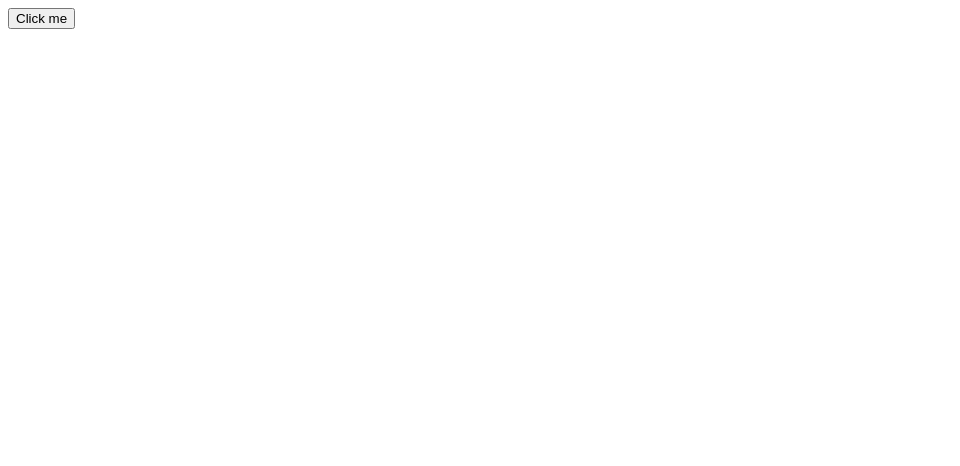
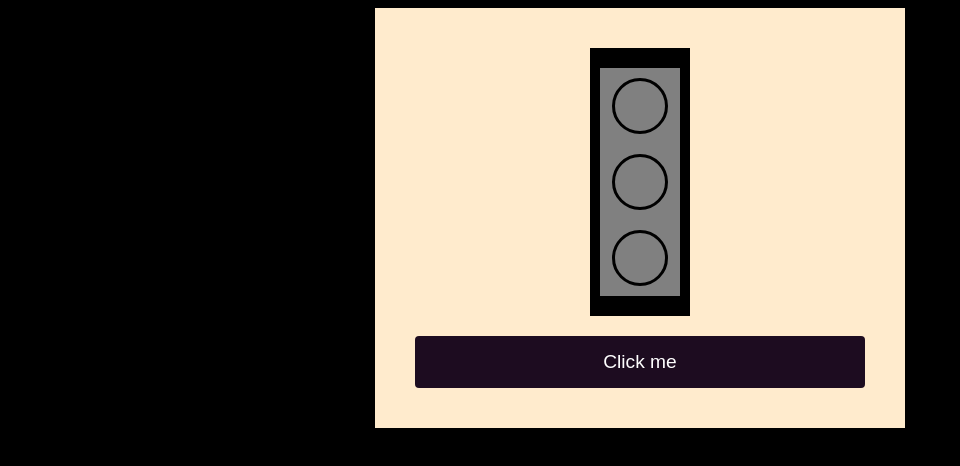
Before and after one commit to devlele/TrafficLight, a plain HTML site: page index.html in a window 1280 px wide. Shown: the whole page, without its empty margins (0-960 px from the left). Drawn offline with Linux system fonts and the light colour scheme.

Commit message:
closes #2 - Implementando CSS

```diff
--- a/index.html
+++ b/index.html
@@ -4,18 +4,19 @@
     <meta charset="UTF-8">
     <meta name="viewport" content="width=device-width, initial-scale=1.0">
     <title>Traffic Light Project</title>
+    <link rel="stylesheet" href="style.css">
 </head>
 <body>
     <div class="container">
         <div class="traffic-light">
             <div class="panel">
-                <div class="red-light">
+                <div class="light">
 
                 </div>
-                <div class="yellow-light">
+                <div class="light">
 
                 </div>
-                <div class="green-light">
+                <div class="light">
 
                 </div>
             </div>
--- /dev/null
+++ b/style.css
@@ -0,0 +1,73 @@
+body {
+    background-color: black;
+    display: flex;
+    justify-content: center;
+    align-items: center;
+}
+
+button{
+    background-color: #1d0c20;
+    color: white;
+    border-radius: 4px;
+    border: none;
+    padding: 15px 32px;
+    text-decoration: none;
+    font-size: 1.2rem;
+    cursor: pointer;
+
+}
+
+.container {
+    background-color: #ffebcd;
+    margin: auto;
+    padding: 40px;
+    width: 450px;
+    display: flex;
+    flex-direction: column;
+}
+
+.traffic-light{
+    background-color: black;
+    width: 100px;
+    padding-top: 10px;
+    padding-bottom: 10px;
+    display: flex;
+    flex-direction: column;
+    margin: auto;
+    margin-bottom: 20px ;
+}
+
+.panel{
+    background-color: #808080;
+    margin: 10px;
+    padding: 10px;
+    display: flex;
+    flex-direction: column;
+    row-gap: 20px;
+}
+
+.light{
+    width: 50px;
+    height: 50px;
+    margin: auto;
+    border-color: #000;
+    border-width: medium;
+    border-style: solid;
+    border-radius: 50%;
+}
+
+.red-light{
+    background-color: #ff0000;
+}
+
+.yellow-light{
+    background-color: #ffff00;
+}
+
+.green-light{
+    background-color: #00ff00;
+}
+
+.light-off{
+    background-color: #3f3f3f;
+}
```
